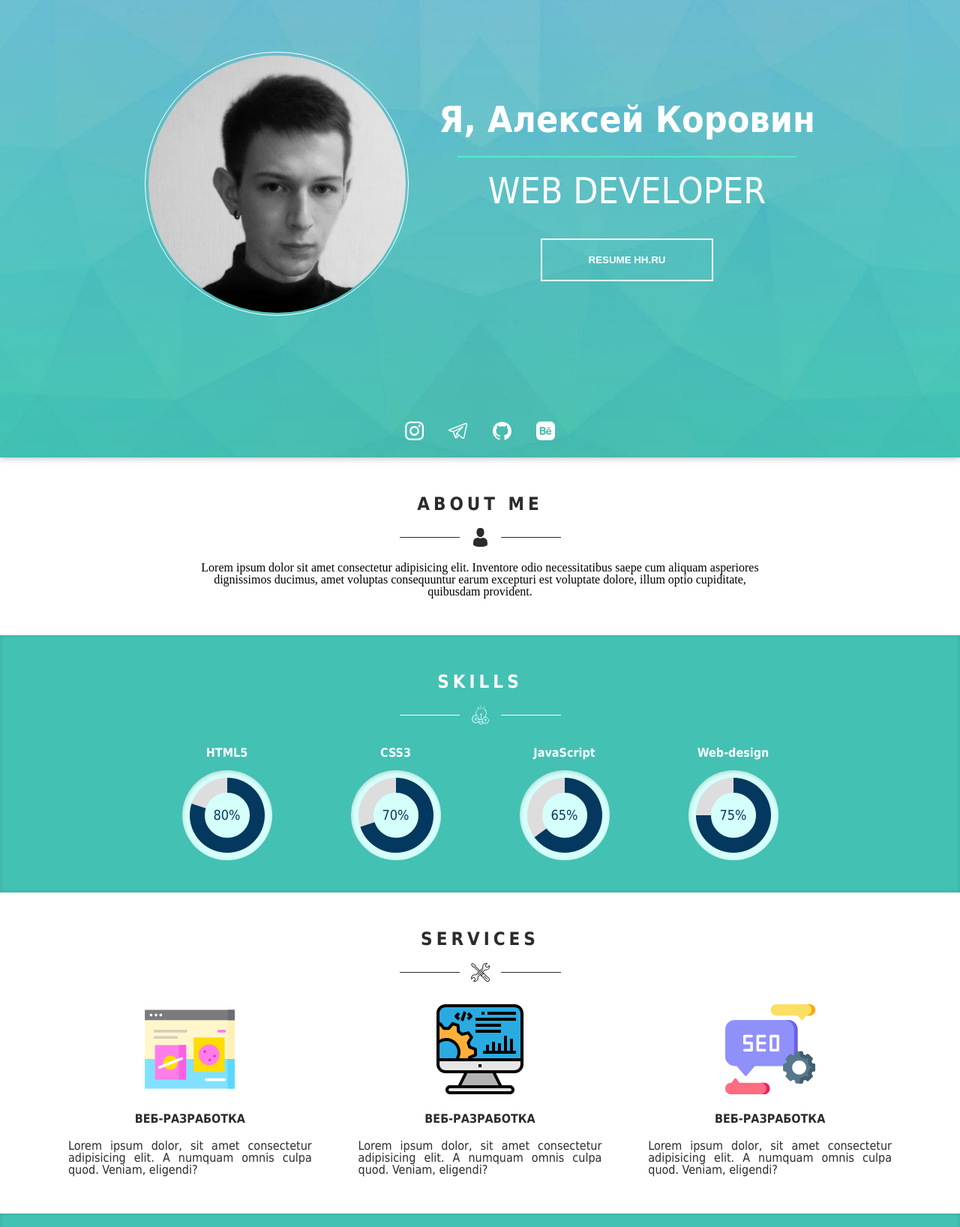
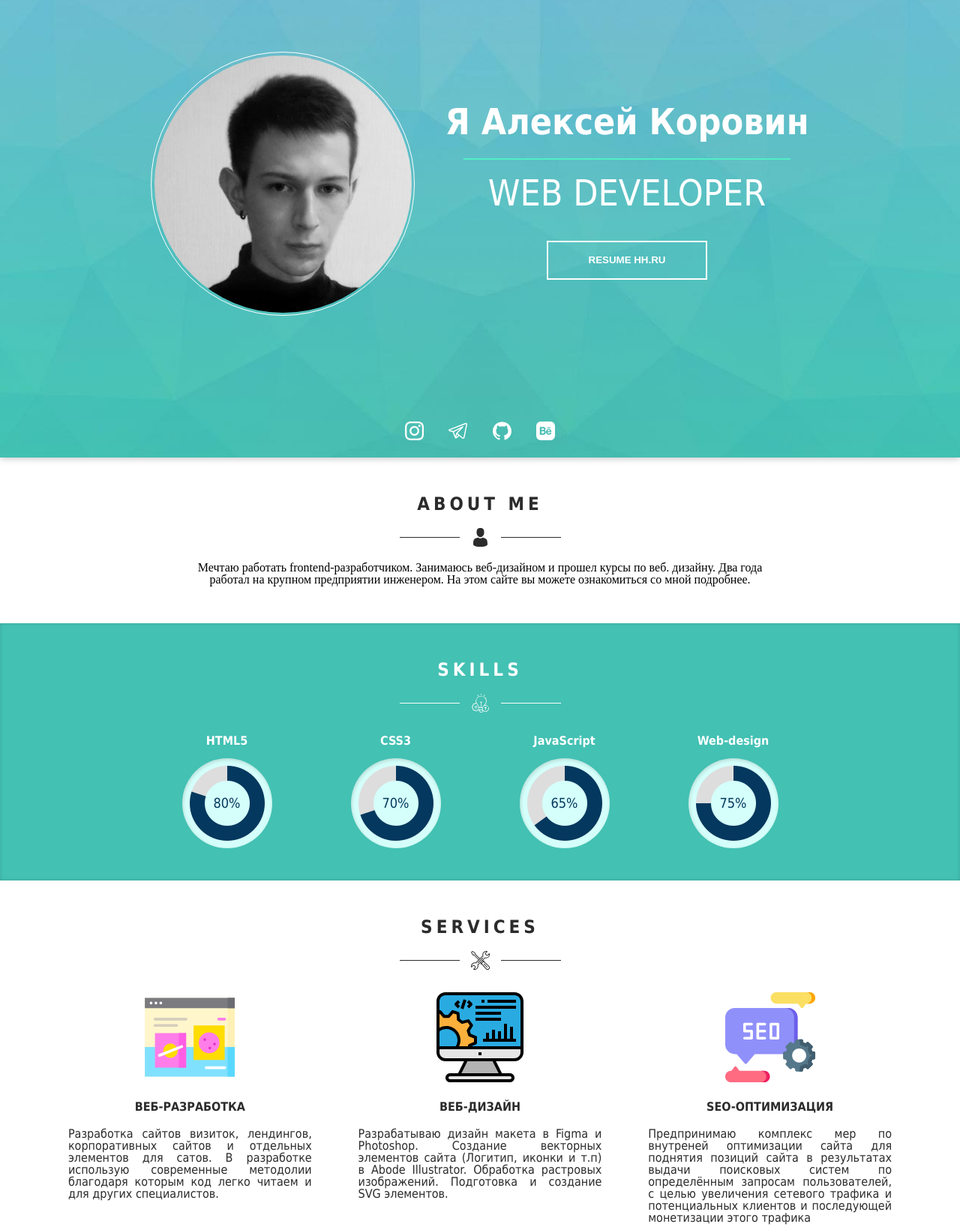
Before and after one commit to tayrenov/Portfolio-site-v2, a plain HTML site: page index.html in a window 1280 px wide. Shown: the part 120-1756 px from the top of the page at 75% size. Drawn offline with Linux system fonts and the light colour scheme.

Commit message:
add text content

```diff
--- a/css/style.css
+++ b/css/style.css
@@ -305,6 +305,7 @@ header .header__main-menu ul li:hover {
 }
 
 .wrapper-main-block .main-block .main-block__info__title div {
+  color: #fff;
   width: 90%;
   height: 2px;
   margin: 25px 0 20px 0;
@@ -316,25 +317,37 @@ header .header__main-menu ul li:hover {
   text-transform: uppercase;
 }
 
-.wrapper-main-block .main-block button {
+.wrapper-main-block .main-block a {
+  display: block;
   margin-top: 40px;
-  width: 230px;
-  height: 57px;
+  width: 210px;
+  height: 48px;
+  color: #fff;
   border: 2px solid #fff;
-  background: none;
-  text-transform: uppercase;
-  font-weight: bold;
+  display: -webkit-box;
+  display: -ms-flexbox;
+  display: flex;
+  -webkit-box-pack: center;
+      -ms-flex-pack: center;
+          justify-content: center;
+  -webkit-box-align: center;
+      -ms-flex-align: center;
+          align-items: center;
   -webkit-transition: all ease-in .3s;
   -o-transition: all ease-in .3s;
   transition: all ease-in .3s;
   cursor: pointer;
 }
 
-.wrapper-main-block .main-block button a {
+.wrapper-main-block .main-block a button {
   color: #fff;
+  border: none;
+  background: none;
+  text-transform: uppercase;
+  font-weight: bold;
 }
 
-.wrapper-main-block .main-block button:hover {
+.wrapper-main-block .main-block a:hover {
   background: rgba(82, 237, 199, 0.3);
 }
 
--- a/index.html
+++ b/index.html
@@ -44,7 +44,7 @@
             <section class="main-block__info__title">
 
                 <h1>
-                    Я, Алексей Коровин
+                    Я Алексей Коровин
                 </h1>
                 <div></div>
                 <p>
@@ -53,7 +53,9 @@
 
             </section>
 
-            <button src="#"><a>resume hh.ru</a></button>
+            <a href="https://hh.ru/resume/e2856c02ff08c4cc2b0039ed1f48397555554b"  target="_blank">
+                <button>resume hh.ru</button>
+            </a>
 
         </section>
 
@@ -62,7 +64,7 @@
     <section class="_links">
         <ul class="_links__list">
             <li>
-                <a href="https://www.instagram.com/alekseitaurenov/">
+                <a  target="_blank" href="https://www.instagram.com/alekseitaurenov/">
                     <svg>
                         <use xlink:href="img/icons.svg#instagram"></use>
                     </svg>
@@ -70,7 +72,7 @@
             </li>
 
             <li>
-                <a href="https://t.me/tayrenov">
+                <a target="_blank" href="https://t.me/tayrenov">
                     <svg>
                         <use xlink:href="img/icons.svg#telegram"></use>
                     </svg>
@@ -78,7 +80,7 @@
             </li>
 
             <li>
-                <a href="https://github.com/tayrenov">
+                <a target="_blank" href="https://github.com/tayrenov">
                     <svg>
                         <use xlink:href="img/icons.svg#github"></use>
                     </svg>
@@ -86,7 +88,7 @@
             </li>
 
             <li>
-                <a href="https://www.behance.net/tayrenov">
+                <a target="_blank" href="https://www.behance.net/tayrenov">
                     <svg>
                         <use xlink:href="img/icons.svg#behance"></use>
                     </svg>
@@ -111,7 +113,8 @@
     </div>
 
     <section class="about__text">
-        Lorem ipsum dolor sit amet consectetur adipisicing elit. Inventore odio necessitatibus saepe cum aliquam asperiores dignissimos ducimus, amet voluptas consequuntur earum excepturi est voluptate dolore, illum optio cupiditate, quibusdam provident.
+        Мечтаю работать frontend-разработчиком. Занимаюсь веб-дизайном и прошел курсы по веб. дизайну.
+        Два года работал на крупном предприятии инженером. На этом сайте вы можете ознакомиться со мной подробнее.
     </section>
 
 </section>
@@ -203,7 +206,8 @@
 
             <h2>Веб-разработка</h2>
             <p>
-                Lorem ipsum dolor, sit amet consectetur adipisicing elit. A numquam omnis culpa quod. Veniam, eligendi?
+                Разработка сайтов визиток, лендингов, корпоративных сайтов и отдельных элементов для сатов.
+                В разработке использую современные методолии благодаря которым  код легко читаем и для других специалистов.
             </p>
         </section>
 
@@ -213,9 +217,9 @@
                 <use xlink:href="img/icons.svg#design"></use>
             </svg>
 
-            <h2>Веб-разработка</h2>
+            <h2>Веб-дизайн</h2>
             <p>
-                Lorem ipsum dolor, sit amet consectetur adipisicing elit. A numquam omnis culpa quod. Veniam, eligendi?
+                Разрабатываю дизайн макета  в Figma и Photoshop. Создание векторных элементов сайта (Логитип, иконки и т.п) в Abode Illustrator. Обработка растровых изображений. Подготовка и создание SVG элементов.
             </p>
         </section>
 
@@ -225,9 +229,9 @@
                 <use xlink:href="img/icons.svg#seo"></use>
             </svg>
 
-            <h2>Веб-разработка</h2>
+            <h2>SEO-оптимизация</h2>
             <p>
-                Lorem ipsum dolor, sit amet consectetur adipisicing elit. A numquam omnis culpa quod. Veniam, eligendi?
+                Предпринимаю комплекс мер по внутреней оптимизации сайта для поднятия позиций сайта в результатах выдачи поисковых систем по определённым запросам пользователей, с целью увеличения сетевого трафика и потенциальных клиентов и последующей монетизации этого трафика
             </p>
         </section>
 
@@ -381,7 +385,7 @@
         <section class="footer__links">
             <ul class="footer__links_links__list">
                 <li>
-                    <a href="https://www.instagram.com/alekseitaurenov/">
+                    <a target="_blank" href="https://www.instagram.com/alekseitaurenov/">
                         <svg>
                             <use xlink:href="img/icons.svg#instagram"></use>
                         </svg>
@@ -389,7 +393,7 @@
                 </li>
 
                 <li>
-                    <a href="https://t.me/tayrenov">
+                    <a target="_blank" href="https://t.me/tayrenov">
                         <svg>
                             <use xlink:href="img/icons.svg#telegram"></use>
                         </svg>
@@ -397,7 +401,7 @@
                 </li>
 
                 <li>
-                    <a href="https://github.com/tayrenov">
+                    <a target="_blank" href="https://github.com/tayrenov">
                         <svg>
                             <use xlink:href="img/icons.svg#github"></use>
                         </svg>
```
Also changed, not shown: js/script.min.js (+1 -1 lines), css/style.min.css.
